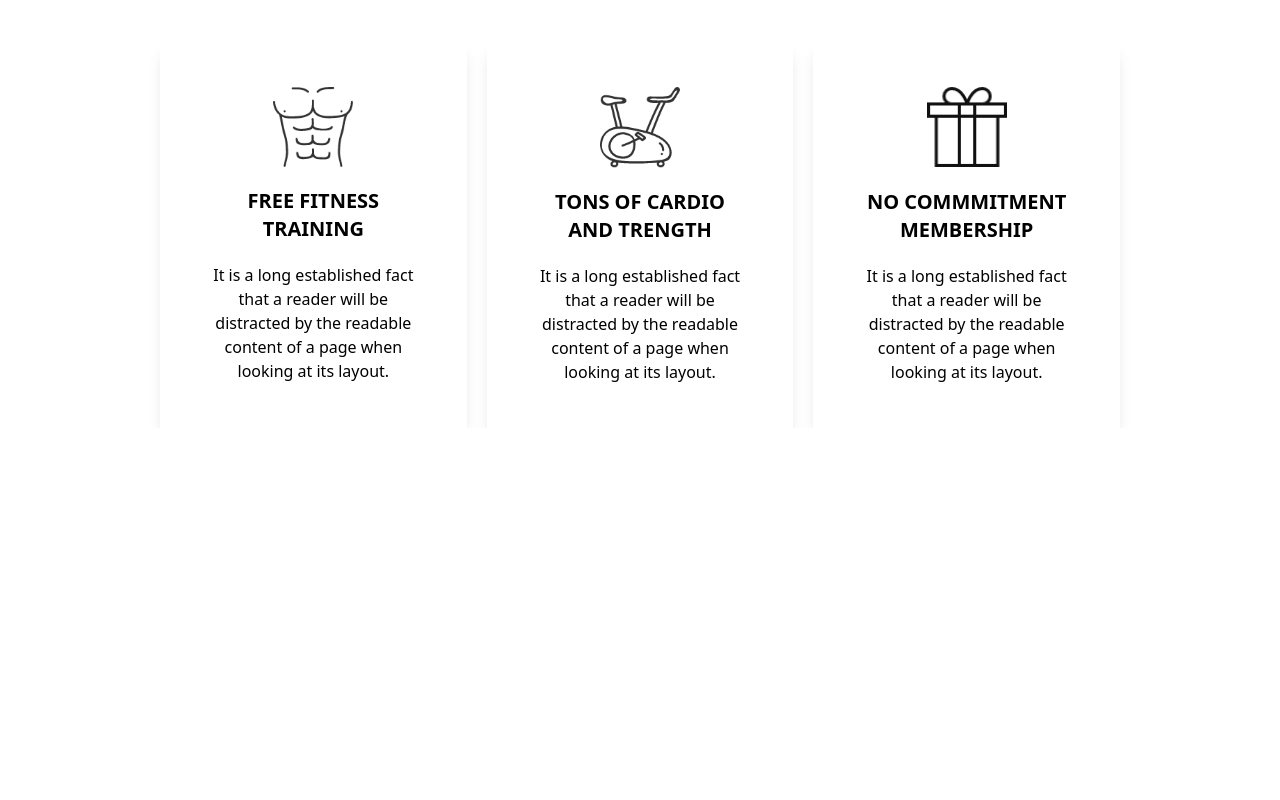
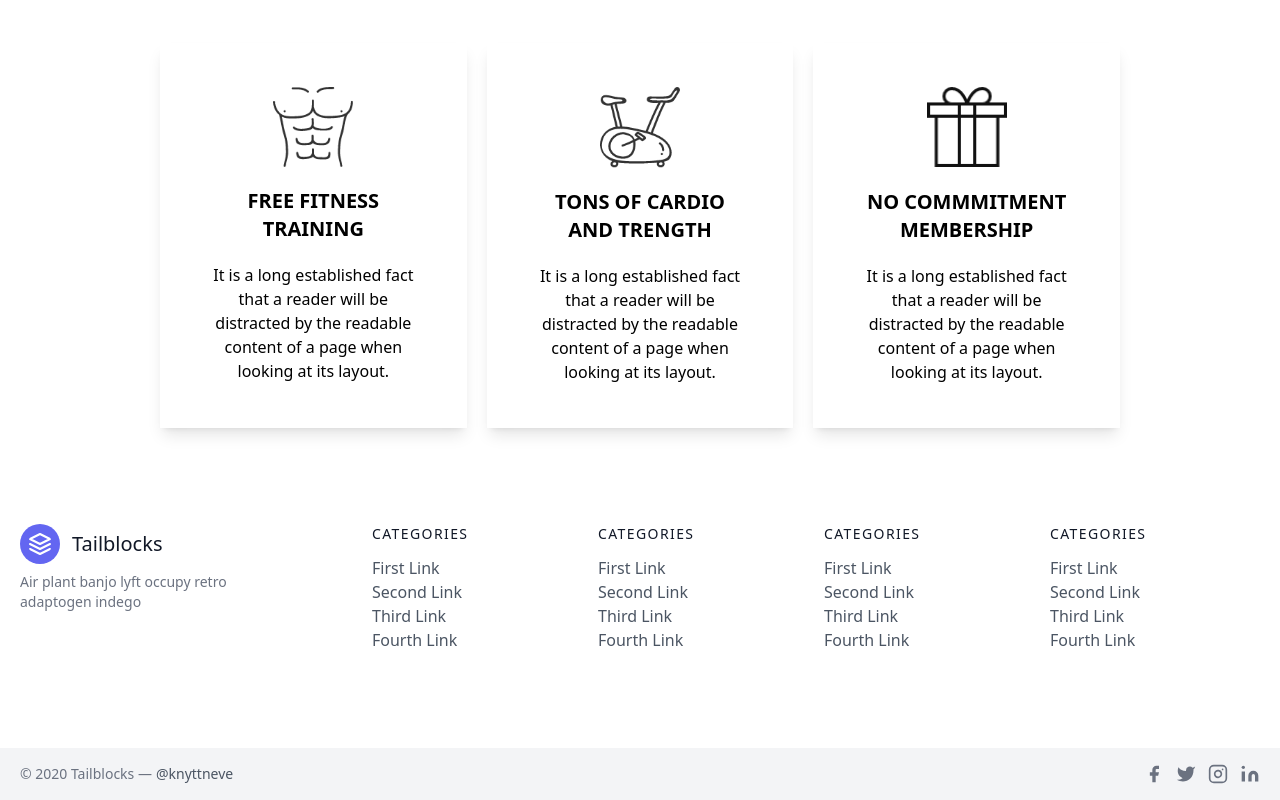
Before and after one commit to JakariaJishan/masud-fitness-empire, a Next.js app: page / in a window 1280 px wide. Shown: the part 2386-3186 px from the top of the page. Before the commit the page ends 2814 px from the top, so only its background shows below. Built offline with nearby package versions, Linux system fonts and the light colour scheme.

Commit message:
starting footer

```diff
--- a/components/home/ChooseUs.js
+++ b/components/home/ChooseUs.js
@@ -25,7 +25,7 @@
       </h1>
       <div className="grid grid-col lg:grid-cols-3 text-center w-3/4 mx-auto gap-5  ">
         {chooseusObj.map((items) => (
-          <InnerChooseUs  key={items.fire} items={items} />
+          <InnerChooseUs  key={items.title} items={items} />
         ))}
       </div>
     </div>
--- /dev/null
+++ b/components/home/Footer.js
@@ -0,0 +1,216 @@
+import React from "react";
+
+const Footer = () => {
+  return (
+    <div>
+      <footer className="text-gray-600 body-font">
+        <div className="container px-5 py-24 mx-auto flex md:items-center lg:items-start md:flex-row md:flex-nowrap flex-wrap flex-col">
+          <div className="w-64 flex-shrink-0 md:mx-0 mx-auto text-center md:text-left">
+            <a className="flex title-font font-medium items-center md:justify-start justify-center text-gray-900">
+              <svg
+                xmlns="http://www.w3.org/2000/svg"
+                fill="none"
+                stroke="currentColor"
+                strokeLinecap="round"
+                strokeLinejoin="round"
+                strokeWidth="2"
+                className="w-10 h-10 text-white p-2 bg-indigo-500 rounded-full"
+                viewBox="0 0 24 24"
+              >
+                <path d="M12 2L2 7l10 5 10-5-10-5zM2 17l10 5 10-5M2 12l10 5 10-5"></path>
+              </svg>
+              <span className="ml-3 text-xl">Tailblocks</span>
+            </a>
+            <p className="mt-2 text-sm text-gray-500">
+              Air plant banjo lyft occupy retro adaptogen indego
+            </p>
+          </div>
+          <div className="flex-grow flex flex-wrap md:pl-20 -mb-10 md:mt-0 mt-10 md:text-left text-center">
+            <div className="lg:w-1/4 md:w-1/2 w-full px-4">
+              <h2 className="title-font font-medium text-gray-900 tracking-widest text-sm mb-3">
+                CATEGORIES
+              </h2>
+              <nav className="list-none mb-10">
+                <li>
+                  <a className="text-gray-600 hover:text-gray-800">
+                    First Link
+                  </a>
+                </li>
+                <li>
+                  <a className="text-gray-600 hover:text-gray-800">
+                    Second Link
+                  </a>
+                </li>
+                <li>
+                  <a className="text-gray-600 hover:text-gray-800">
+                    Third Link
+                  </a>
+                </li>
+                <li>
+                  <a className="text-gray-600 hover:text-gray-800">
+                    Fourth Link
+                  </a>
+                </li>
+              </nav>
+            </div>
+            <div className="lg:w-1/4 md:w-1/2 w-full px-4">
+              <h2 className="title-font font-medium text-gray-900 tracking-widest text-sm mb-3">
+                CATEGORIES
+              </h2>
+              <nav className="list-none mb-10">
+                <li>
+                  <a className="text-gray-600 hover:text-gray-800">
+                    First Link
+                  </a>
+                </li>
+                <li>
+                  <a className="text-gray-600 hover:text-gray-800">
+                    Second Link
+                  </a>
+                </li>
+                <li>
+                  <a className="text-gray-600 hover:text-gray-800">
+                    Third Link
+                  </a>
+                </li>
+                <li>
+                  <a className="text-gray-600 hover:text-gray-800">
+                    Fourth Link
+                  </a>
+                </li>
+              </nav>
+            </div>
+            <div className="lg:w-1/4 md:w-1/2 w-full px-4">
+              <h2 className="title-font font-medium text-gray-900 tracking-widest text-sm mb-3">
+                CATEGORIES
+              </h2>
+              <nav className="list-none mb-10">
+                <li>
+                  <a className="text-gray-600 hover:text-gray-800">
+                    First Link
+                  </a>
+                </li>
+                <li>
+                  <a className="text-gray-600 hover:text-gray-800">
+                    Second Link
+                  </a>
+                </li>
+                <li>
+                  <a className="text-gray-600 hover:text-gray-800">
+                    Third Link
+                  </a>
+                </li>
+                <li>
+                  <a className="text-gray-600 hover:text-gray-800">
+                    Fourth Link
+                  </a>
+                </li>
+              </nav>
+            </div>
+            <div className="lg:w-1/4 md:w-1/2 w-full px-4">
+              <h2 className="title-font font-medium text-gray-900 tracking-widest text-sm mb-3">
+                CATEGORIES
+              </h2>
+              <nav className="list-none mb-10">
+                <li>
+                  <a className="text-gray-600 hover:text-gray-800">
+                    First Link
+                  </a>
+                </li>
+                <li>
+                  <a className="text-gray-600 hover:text-gray-800">
+                    Second Link
+                  </a>
+                </li>
+                <li>
+                  <a className="text-gray-600 hover:text-gray-800">
+                    Third Link
+                  </a>
+                </li>
+                <li>
+                  <a className="text-gray-600 hover:text-gray-800">
+                    Fourth Link
+                  </a>
+                </li>
+              </nav>
+            </div>
+          </div>
+        </div>
+        <div className="bg-gray-100">
+          <div className="container mx-auto py-4 px-5 flex flex-wrap flex-col sm:flex-row">
+            <p className="text-gray-500 text-sm text-center sm:text-left">
+              © 2020 Tailblocks —
+              <a
+                href="https://twitter.com/knyttneve"
+                rel="noopener noreferrer"
+                className="text-gray-600 ml-1"
+                target="_blank"
+              >
+                @knyttneve
+              </a>
+            </p>
+            <span className="inline-flex sm:ml-auto sm:mt-0 mt-2 justify-center sm:justify-start">
+              <a className="text-gray-500">
+                <svg
+                  fill="currentColor"
+                  strokeLinecap="round"
+                  strokeLinejoin="round"
+                  strokeWidth="2"
+                  className="w-5 h-5"
+                  viewBox="0 0 24 24"
+                >
+                  <path d="M18 2h-3a5 5 0 00-5 5v3H7v4h3v8h4v-8h3l1-4h-4V7a1 1 0 011-1h3z"></path>
+                </svg>
+              </a>
+              <a className="ml-3 text-gray-500">
+                <svg
+                  fill="currentColor"
+                  strokeLinecap="round"
+                  strokeLinejoin="round"
+                  strokeWidth="2"
+                  className="w-5 h-5"
+                  viewBox="0 0 24 24"
+                >
+                  <path d="M23 3a10.9 10.9 0 01-3.14 1.53 4.48 4.48 0 00-7.86 3v1A10.66 10.66 0 013 4s-4 9 5 13a11.64 11.64 0 01-7 2c9 5 20 0 20-11.5a4.5 4.5 0 00-.08-.83A7.72 7.72 0 0023 3z"></path>
+                </svg>
+              </a>
+              <a className="ml-3 text-gray-500">
+                <svg
+                  fill="none"
+                  stroke="currentColor"
+                  strokeLinecap="round"
+                  strokeLinejoin="round"
+                  strokeWidth="2"
+                  className="w-5 h-5"
+                  viewBox="0 0 24 24"
+                >
+                  <rect width="20" height="20" x="2" y="2" rx="5" ry="5"></rect>
+                  <path d="M16 11.37A4 4 0 1112.63 8 4 4 0 0116 11.37zm1.5-4.87h.01"></path>
+                </svg>
+              </a>
+              <a className="ml-3 text-gray-500">
+                <svg
+                  fill="currentColor"
+                  stroke="currentColor"
+                  strokeLinecap="round"
+                  strokeLinejoin="round"
+                  strokeWidth="0"
+                  className="w-5 h-5"
+                  viewBox="0 0 24 24"
+                >
+                  <path
+                    stroke="none"
+                    d="M16 8a6 6 0 016 6v7h-4v-7a2 2 0 00-2-2 2 2 0 00-2 2v7h-4v-7a6 6 0 016-6zM2 9h4v12H2z"
+                  ></path>
+                  <circle cx="4" cy="4" r="2" stroke="none"></circle>
+                </svg>
+              </a>
+            </span>
+          </div>
+        </div>
+      </footer>
+    </div>
+  );
+};
+
+export default Footer;
--- a/components/home/MainHome.js
+++ b/components/home/MainHome.js
@@ -1,6 +1,7 @@
 import React from 'react';
 import About from './About';
 import ChooseUs from './ChooseUs';
+import Footer from './Footer';
 import Header from './header';
 import Services from './Services';
 import Training from './Training';
@@ -13,6 +14,7 @@
             <About/>
             <Training/>
             <ChooseUs/>
+            <Footer/>
         </div>
     );
 };
```
